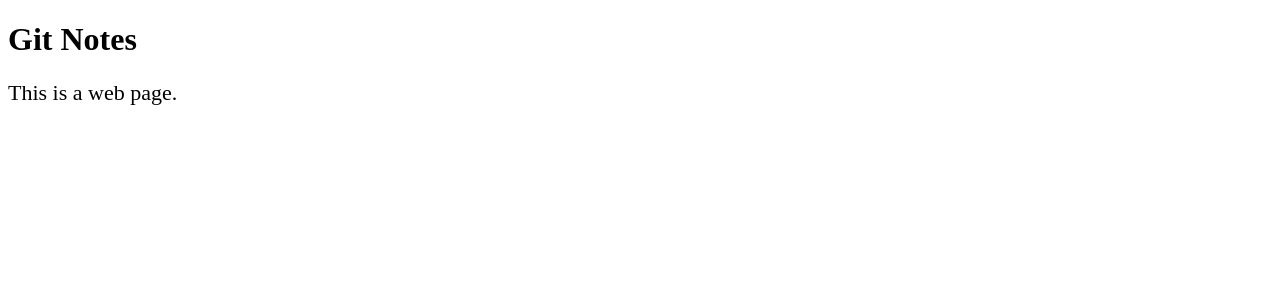
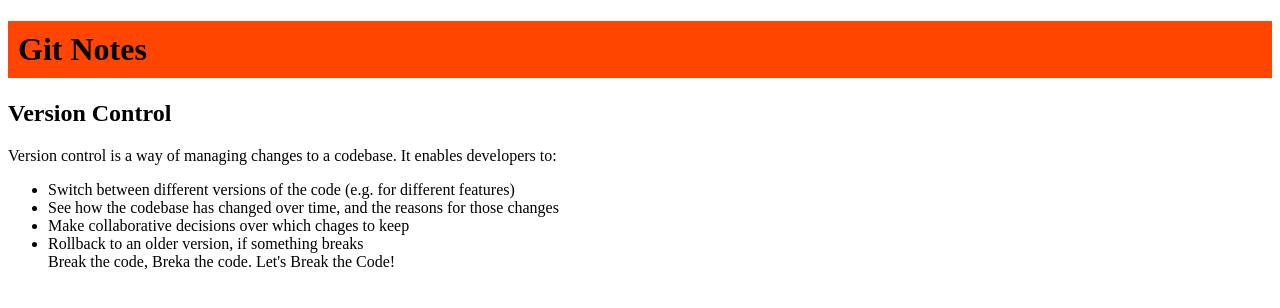
Before and after one commit to jwadyer/git-notes, a plain HTML site: page index.html in a window 1280 px wide. Drawn offline with Linux system fonts and the light colour scheme.

Commit message:
Made yet another change

```diff
--- a/index.html
+++ b/index.html
@@ -1,17 +1,19 @@
 <!DOCTYPE html>
 <head>
-  <title>git notes</title>
-  <style>
-    body {
-      text-align: left;
-   }
-    p {
-      font-size: 22px;
-    }
 
-  </style>
+  <link rel="stylesheet" href="main.css"
 </head>
 <body>
   <h1>Git Notes</h1>
-  <p>This is a web page.</p>
+  <H2>Version Control</H2>
+  <p>Version control is a way of managing changes to a codebase. It enables developers to:
+    <ul>
+      <li>Switch between different versions of the code (e.g. for different features)</li>
+      <li>See how the codebase has changed over time, and the reasons for those changes</li>
+      <li>Make collaborative decisions over which chages to keep</li>
+      <li> Rollback to an older version, if something breaks</li>
+
+    Break the code, Breka the code. Let's Break the Code!
+    </ul>
+  </p>
    </body>
--- /dev/null
+++ b/main.css
@@ -0,0 +1,4 @@
+h1 {
+  background-color: orangered;
+  padding: 10px;
+}
```
